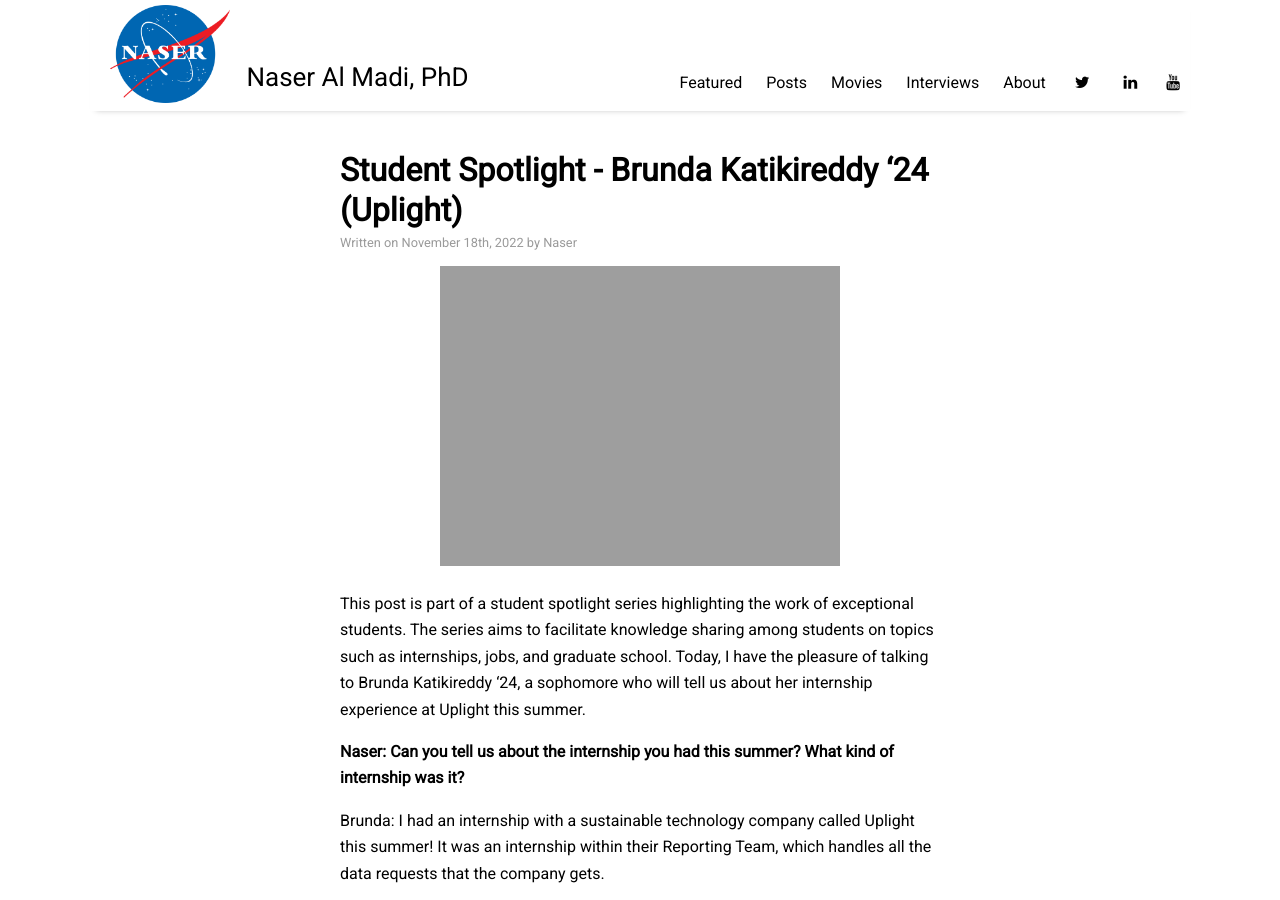
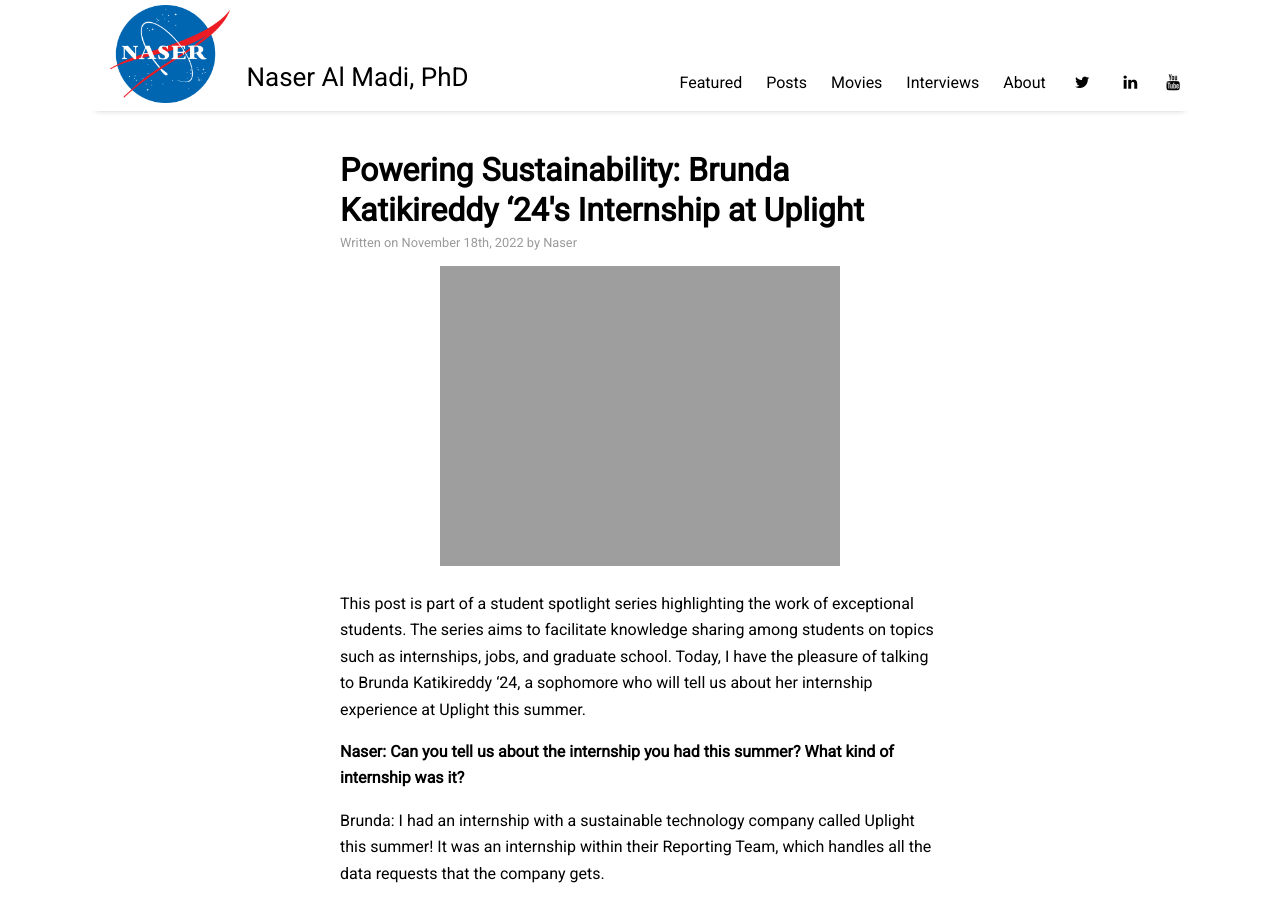
Before and after one commit to nalmadi/nalmadi.github.io, a Jekyll site: the page built from _posts/2022-11-18-student-interview-Brunda.md, in a window 1280 px wide and 900 px high. Built offline with Jekyll 4.4.1, drawn with Linux system fonts in a browser that asks for light colours; nearby versions of some CDN libraries.

Commit message:
Update 2022-11-18-student-interview-Brunda.md

```diff
--- a/_posts/2022-11-18-student-interview-Brunda.md
+++ b/_posts/2022-11-18-student-interview-Brunda.md
@@ -1,6 +1,6 @@
 ---
 layout: post
-title: "Student Spotlight - Brunda Katikireddy ‘24 (Uplight)"
+title: "Powering Sustainability: Brunda Katikireddy ‘24's Internship at Uplight"
 author: "Naser"
 categories: Interview
 tags: [Interview, student]
```
